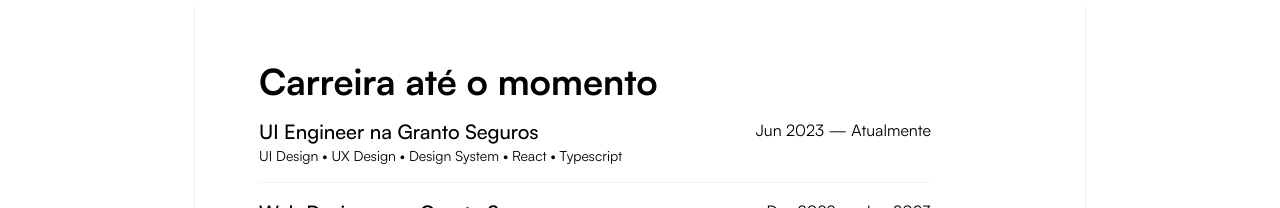
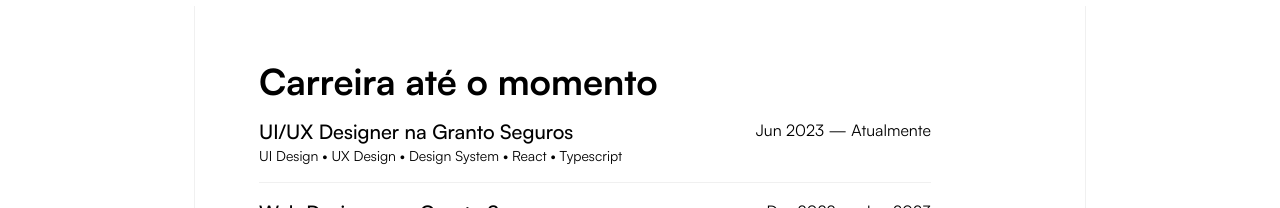
Before and after one commit to mesquita-dev/Portfolio, a Next.js app: page /about in a window 1280 px wide. Shown: the part 1603-1811 px from the top of the page. Built offline with nearby package versions, Linux system fonts and the light colour scheme.

Commit message:
fix: fixing my role

```diff
--- a/app/about/page.js
+++ b/app/about/page.js
@@ -93,7 +93,7 @@
           <div>
             <div className="flex justify-between max-w-2xl border-b border-[#F0F0F0] mb-4 pb-4">
               <div>
-                <h3 className="font-medium text-lg sm:text-xl">UI Engineer na Granto Seguros</h3>
+                <h3 className="font-medium text-lg sm:text-xl">UI/UX Designer na Granto Seguros</h3>
                 <p className="text-sm">
                   UI Design • UX Design • Design System • React • Typescript
                 </p>
--- a/app/layout.js
+++ b/app/layout.js
@@ -32,7 +32,7 @@
 export const metadata = {
   title: "lucas.design",
   description:
-    "Confira meu portfólio de UI Engineer. Explore designs intuitivos e elegantes que elevam a experiência do usuário. Veja como posso agregar valor ao seu projeto. Descubra mais agora!",
+    "Confira meu portfólio de UI/UX designer. Explore designs intuitivos e elegantes que elevam a experiência do usuário. Veja como posso agregar valor ao seu projeto. Descubra mais agora!",
 };
 
 export default function RootLayout({ children }) {
--- a/app/page.js
+++ b/app/page.js
@@ -42,7 +42,7 @@
       <Header />
 
       <Hero
-        textSpan="UI Engineer na Granto Seguros"
+        textSpan="UI/UX Designer na Granto Seguros"
         textTitle="Olá! Eu sou o Lucas"
         textParagraph="Passo a maior parte do meu dia observando o design dia a dia e as
         interações das pessoas com o mundo. O meu objetivo é, através de
```
